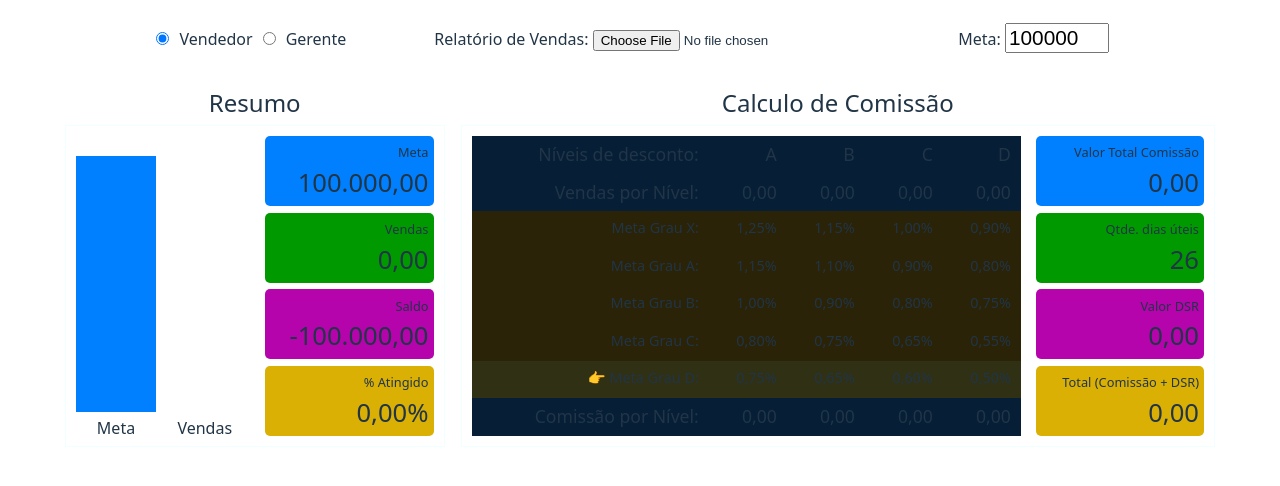
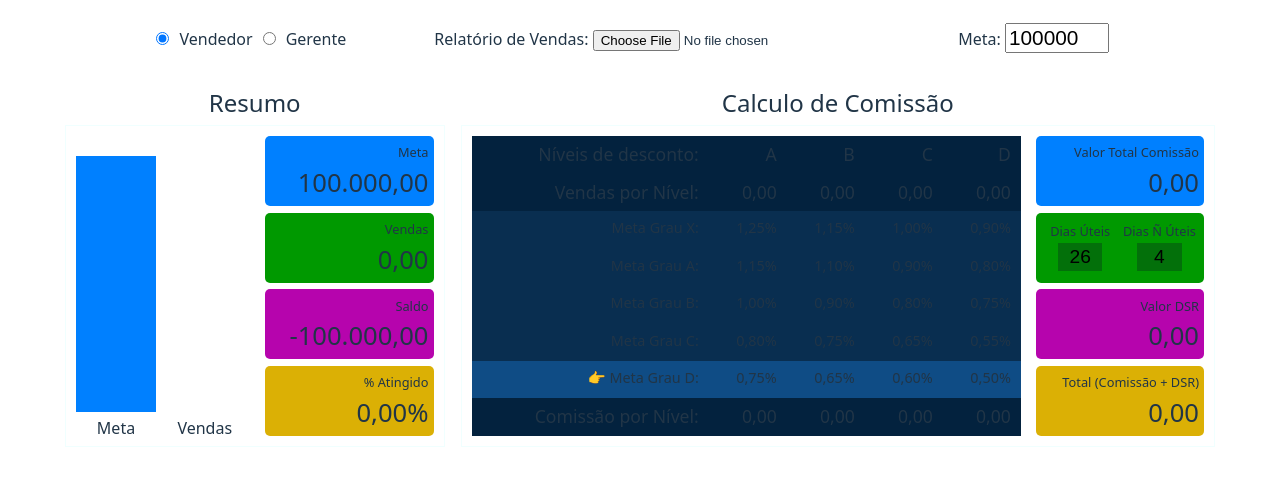
Before and after one commit to lucasisrael-dev/new_dashboard, a Vue app: page / in a window 1280 px wide. Shown: the top 486 px of the page. Built offline with nearby package versions, Linux system fonts and the light colour scheme.

Commit message:
Concluído resumo e cálculo de comissões

```diff
--- a/src/components/CalculoComissao.vue
+++ b/src/components/CalculoComissao.vue
@@ -3,7 +3,7 @@
         <p class="tituloSuperCard">Calculo de Comissão</p>
         <div class="conteinerCalculoComissao">
             <div class="containerTabelaComissao">
-                <table>
+                <table class="tabelaComissao">
             <thead>
                 <tr class="linhaValores">
                     <th>Níveis de desconto: </th>
@@ -74,8 +74,22 @@
                 <p>{{ formatarNumeroParaPtBr(valorTotalComissao) }}</p>
             </div>
             <div class="card cardDiasUteis">
-                <span>Qtde. dias úteis</span>
-                <p>{{ qtdeDiasUteisNoMes }}</p>
+                <table class="diasDSR">
+                    <thead><tr>
+                        <th>Dias Úteis</th>
+                        <th>Dias Ñ Úteis</th>
+                    </tr></thead>
+                    <tbody><tr>
+                        <td><input class="dsrNumber" type="number" min="22" max="27"
+                                v-model.number="qtdeDiasUteis">
+                            </input>
+                        </td>
+                        <td><input class="dsrNumber" type="number" min="4" max="7"
+                                v-model.number="qtdeDiasNaoUteis">
+                            </input>
+                        </td>
+                    </tr></tbody>
+                </table>
             </div>
             <div class="card cardTotalDSR">
                 <span>Valor DSR</span>
@@ -115,26 +129,26 @@
   justify-content: space-between;
 }
 
-table {
+table.tabelaComissao {
     width: 100%;
     height: 100%;
 }
 
 tr.linhaIndices {
     font-size: 0.9rem;
-    background-color: #2a2307;
+    background-color: #092e50;
 }
 
 tr.linhaValores {
     font-size: 1.1rem;
-    background-color: #061f36;
+    background-color: #03223e;
 }
 
 tr.selected {
-    background-color: rgb(48, 48, 21);
+    background-color: #0f4c85;
 }
 
-td, th {
+table.tabelaComissao tbody td, table.tabelaComissao thead th, table.tabelaComissao tfoot td {
     text-align: right;
     padding: 10px;
 }
@@ -173,6 +187,41 @@ td, th {
   background-color: #dbb005;
 }
 
+table.diasDSR thead tr th {
+    width: 50%;
+    font-size: 0.8rem;
+    padding-bottom: 5px;
+    text-align: center;
+}
+
+table.diasDSR tbody tr td {
+    width: 50%;
+    text-align: center;
+}
+
+.dsrNumber {
+    font-size: 1.2rem;
+    width: 2em;
+    margin: 0;
+    padding: 3px;
+    border: none;
+    text-align: center;
+    background-color: #03700a;
+}
+
+/* Chrome, Safari, Edge, Opera */
+input.dsrNumber::-webkit-outer-spin-button,
+input.dsrNumber::-webkit-inner-spin-button {
+  -webkit-appearance: none;
+  margin: 0;
+}
+
+/* Firefox */
+input.dsrNumber[type=number] {
+  -moz-appearance: textfield;
+  appearance: textfield;
+}
+
 </style>
 
 <script setup>
@@ -191,34 +240,10 @@ const valorTotalComissao = computed(() => {
 });
 
 const valorDSR = computed(() => {
-    return (valorTotalComissao.value /  qtdeDiasUteisNoMes * (qtdeDiasNoMes - qtdeDiasUteisNoMes));
+    return (valorTotalComissao.value /  qtdeDiasUteis.value * qtdeDiasNaoUteis.value);
 });
 
-let qtdeDiasUteisNoMes = 26 //ref(obtemQtdeDiasUteisNoMes());
-
-function obtemQtdeDiasUteisNoMes() {
-    const hoje = new Date();
-    const ano = hoje.getFullYear();
-    const mes = hoje.getMonth();
-    let qtdeDiasUteis = 0;
-
-    const diasNoMes = new Date(ano, mes + 1, 0).getDate();
-
-    for (let dia = 1; dia <= diasNoMes; dia++) {
-        const dataAtual = new Date(ano, mes, dia);
-        const diaSemana = dataAtual.getDay();
-        if (diaSemana !== 0) {
-            qtdeDiasUteis++;
-        }
-    }
-    return qtdeDiasUteis;
-}
-const qtdeDiasNoMes = 31 // ref(obtemQtdeDiasNoMes());
-function obtemQtdeDiasNoMes() {
-    const hoje = new Date();
-    const ano = hoje.getFullYear();
-    const mes = hoje.getMonth();
-    return new Date(ano, mes + 1, 0).getDate();
-}
+let qtdeDiasUteis = ref(26);
+let qtdeDiasNaoUteis = ref(4);
 
 </script>
```
